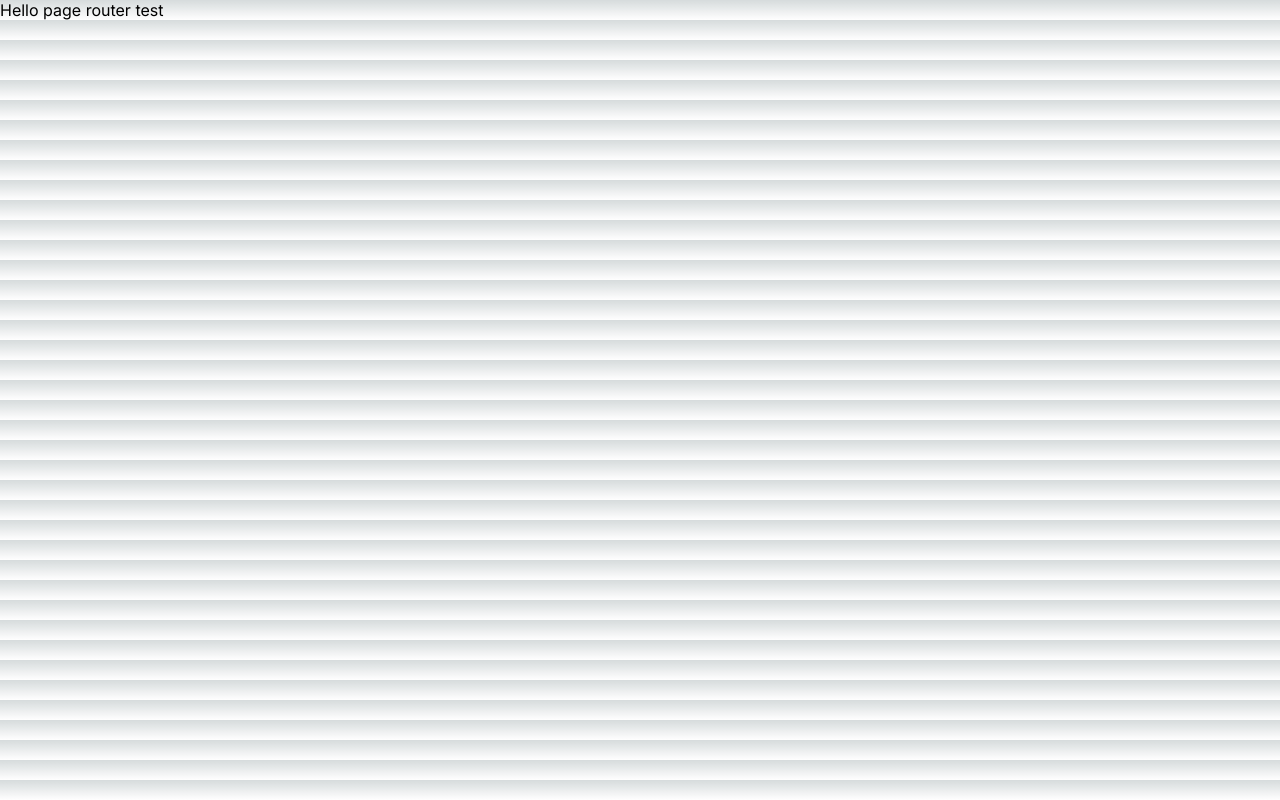
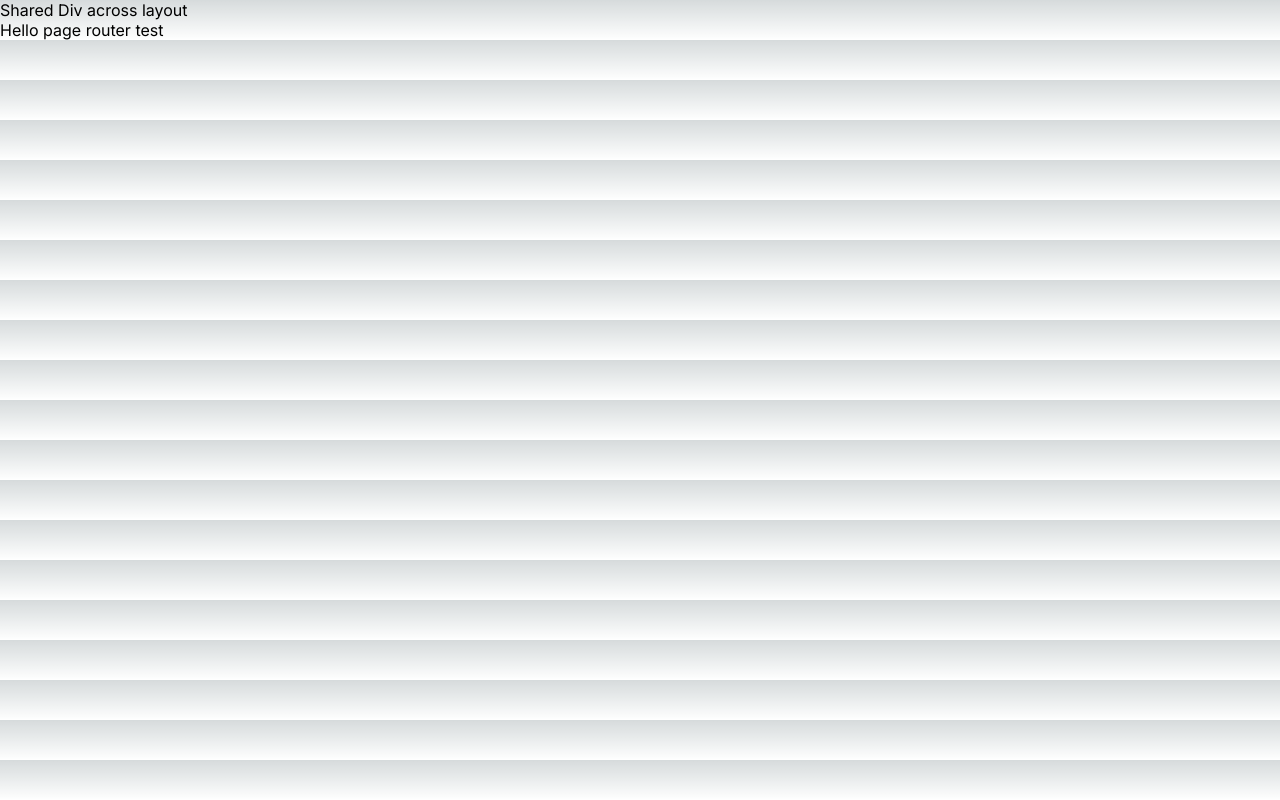
Before and after one commit to albibenni/next-app-playground, a Next.js app: page /hello in a window 1280 px wide. Built offline with nearby package versions, Linux system fonts and the light colour scheme.

Commit message:
not found page

```diff
--- a/src/app/layout.tsx
+++ b/src/app/layout.tsx
@@ -15,7 +15,10 @@ export default function RootLayout({
 }) {
   return (
     <html lang="en">
-      <body className={inter.className}>{children}</body>
+      <body className={inter.className}>
+        <div>Shared Div across layout</div>
+        {children}
+      </body>
     </html>
   );
 }
```
Also changed, not shown: src/app/not-found.tsx (added, +8 -0 lines).
